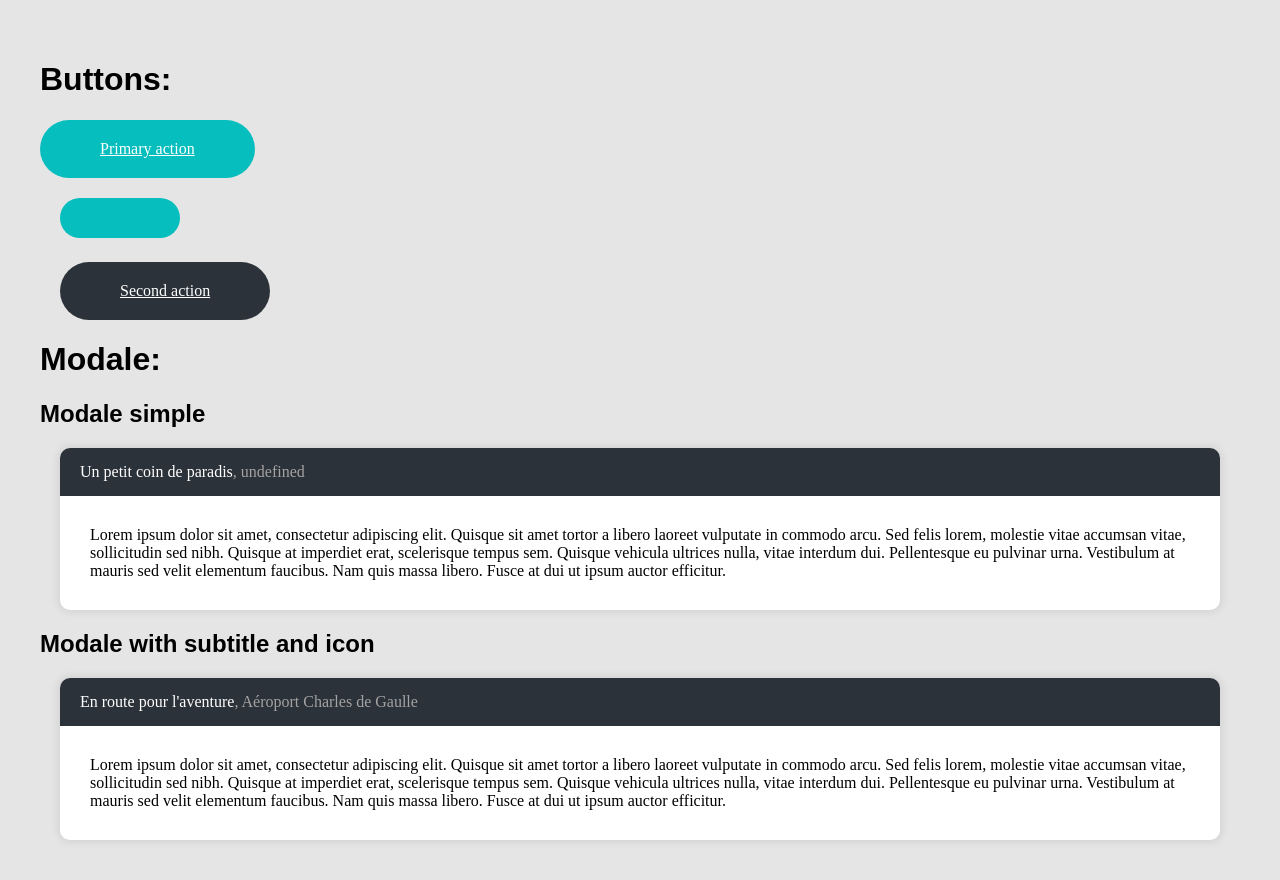
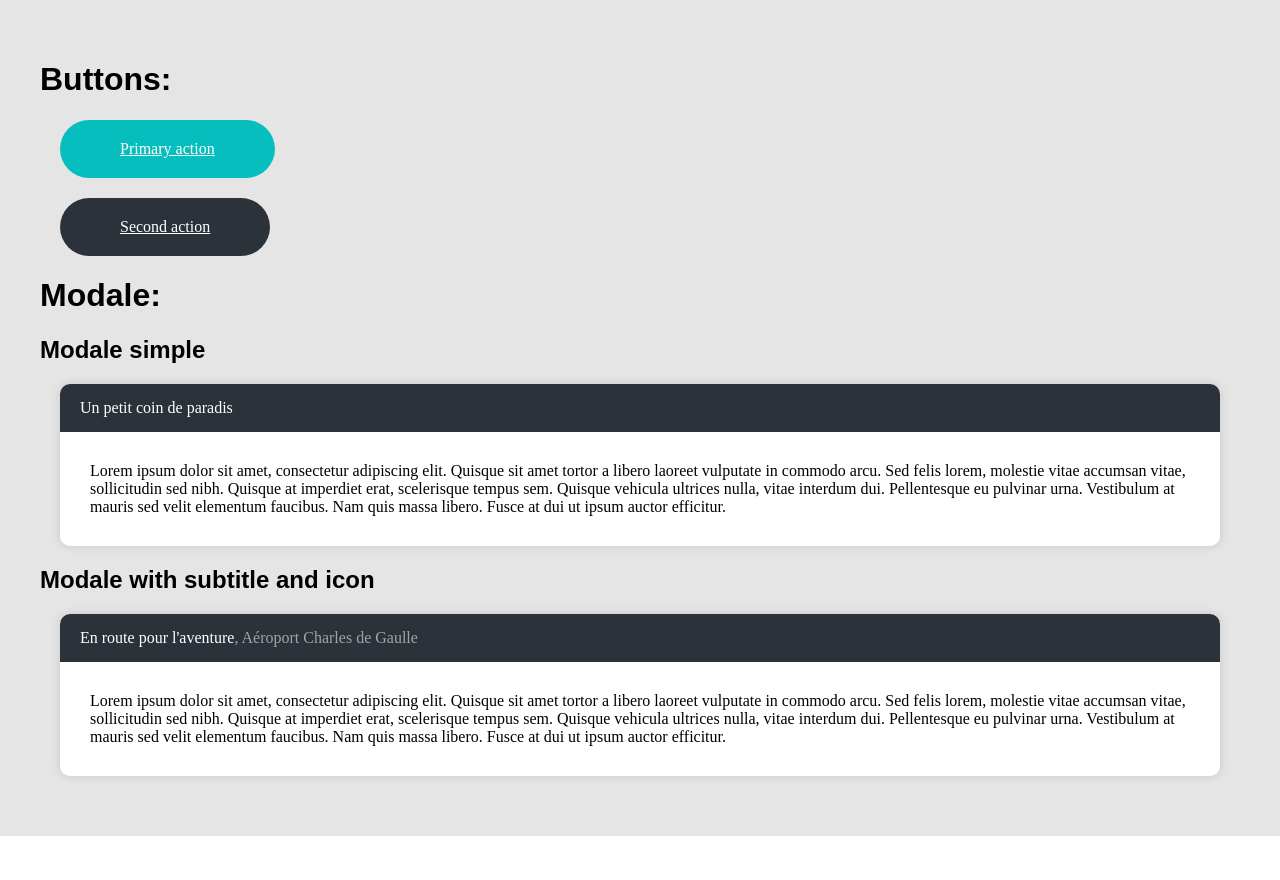
Before and after one commit to OnMyTravel/daft-website-with-react, a React (Create React App) app: page /charte in a window 1280 px wide. Shown: the top 880 px of the page. After the commit the page ends 836 px from the top, so only its background shows below. Built offline with nearby package versions, Linux system fonts and the light colour scheme.

Commit message:
Refactoring to create components

```diff
--- a/src/components/Button.js
+++ b/src/components/Button.js
@@ -2,13 +2,13 @@ import React from 'react'
 
 import './Button.css';
 
-import Modale from './Modale';
+const Button = ({ link, children, alt = 'primary' } = {}) => {
 
-const Button = ({ todos, onTodoClick }) => {
+  const classStyle = (alt === 'primary') ? 'btn btn-primary' : 'btn btn-second';
 
   return (
     <div>
-      <a class="btn btn-primary" href="#">Primary action</a>
+      <a className={classStyle} href={link}>{children}</a>
     </div>
   )
 }
--- a/src/components/Charte.js
+++ b/src/components/Charte.js
@@ -8,20 +8,22 @@ import Button from './Button';
 const Charte = ({ todos, onTodoClick }) => {
 
   return (
-  <div class="charte__wrapper">
+  <div className="charte__wrapper">
       <h1>Buttons:</h1>
-      <Button>Primary action</Button>
-      <div class="charte__frame">
-        <a class="btn btn-primary" href="#"></a>
+
+      <div className="charte__frame">
+          <Button link="https://onmy.travel">Primary action</Button>
       </div>
 
-      <div class="charte__frame">
-        <a class="btn btn-second" href="#">Second action</a>
+      <div className="charte__frame">
+          <Button link="https://onmy.travel" alt="second">Second action</Button>
       </div>
 
       <h1>Modale:</h1>
+
       <h2>Modale simple</h2>
       <Modale title="Un petit coin de paradis" />
+
       <h2>Modale with subtitle and icon</h2>
       <Modale title="En route pour l'aventure" subtitle="Aéroport Charles de Gaulle" />
 
--- a/src/components/Modale.js
+++ b/src/components/Modale.js
@@ -1,14 +1,36 @@
 import React from 'react';
 
-const Modale = (props) => (
-  <div class="charte__frame">
-    <div class="modale">
-      <div class="modale-title">{props.title}<div class="modale-subtitle">{', ' + props.subtitle}</div></div>
-      <div class="modale-content">
-      Lorem ipsum dolor sit amet, consectetur adipiscing elit. Quisque sit amet tortor a libero laoreet vulputate in commodo arcu. Sed felis lorem, molestie vitae accumsan vitae, sollicitudin sed nibh. Quisque at imperdiet erat, scelerisque tempus sem. Quisque vehicula ultrices nulla, vitae interdum dui. Pellentesque eu pulvinar urna. Vestibulum at mauris sed velit elementum faucibus. Nam quis massa libero. Fusce at dui ut ipsum auctor efficitur.
-      </div>
-    </div>
-  </div>
-)
+const Modale = ({ title, subtitle }) => {
+
+
+    let modaleTitle;
+
+    if(subtitle)
+        modaleTitle = (<div className="modale-title">
+            {title}
+            <div className="modale-subtitle">{', ' + subtitle}</div>
+        </div>);
+    else
+        modaleTitle = (<div className="modale-title">
+            {title}
+        </div>);
+
+    return (
+        <div className="charte__frame">
+            <div className="modale">
+
+                {modaleTitle}
+
+                <div className="modale-content">
+                    Lorem ipsum dolor sit amet, consectetur adipiscing elit. Quisque sit amet tortor a libero laoreet
+                    vulputate in commodo arcu. Sed felis lorem, molestie vitae accumsan vitae, sollicitudin sed nibh.
+                    Quisque at imperdiet erat, scelerisque tempus sem. Quisque vehicula ultrices nulla, vitae interdum
+                    dui. Pellentesque eu pulvinar urna. Vestibulum at mauris sed velit elementum faucibus. Nam quis
+                    massa libero. Fusce at dui ut ipsum auctor efficitur.
+                </div>
+            </div>
+        </div>
+    );
+}
 
 export default Modale
--- a/src/components/Offline.js
+++ b/src/components/Offline.js
@@ -4,8 +4,7 @@ const Offline = ({ todos, onTodoClick }) => {
 
   return (<div>
     <a onClick={onTodoClick}>Hello</a>
-
   </div>)
-}
+};
 
 export default Offline
```
Also changed, not shown: src/components/custombutton.js (deleted, +0 -7 lines), 1 other file (tests, documents, lock files or other folders).
